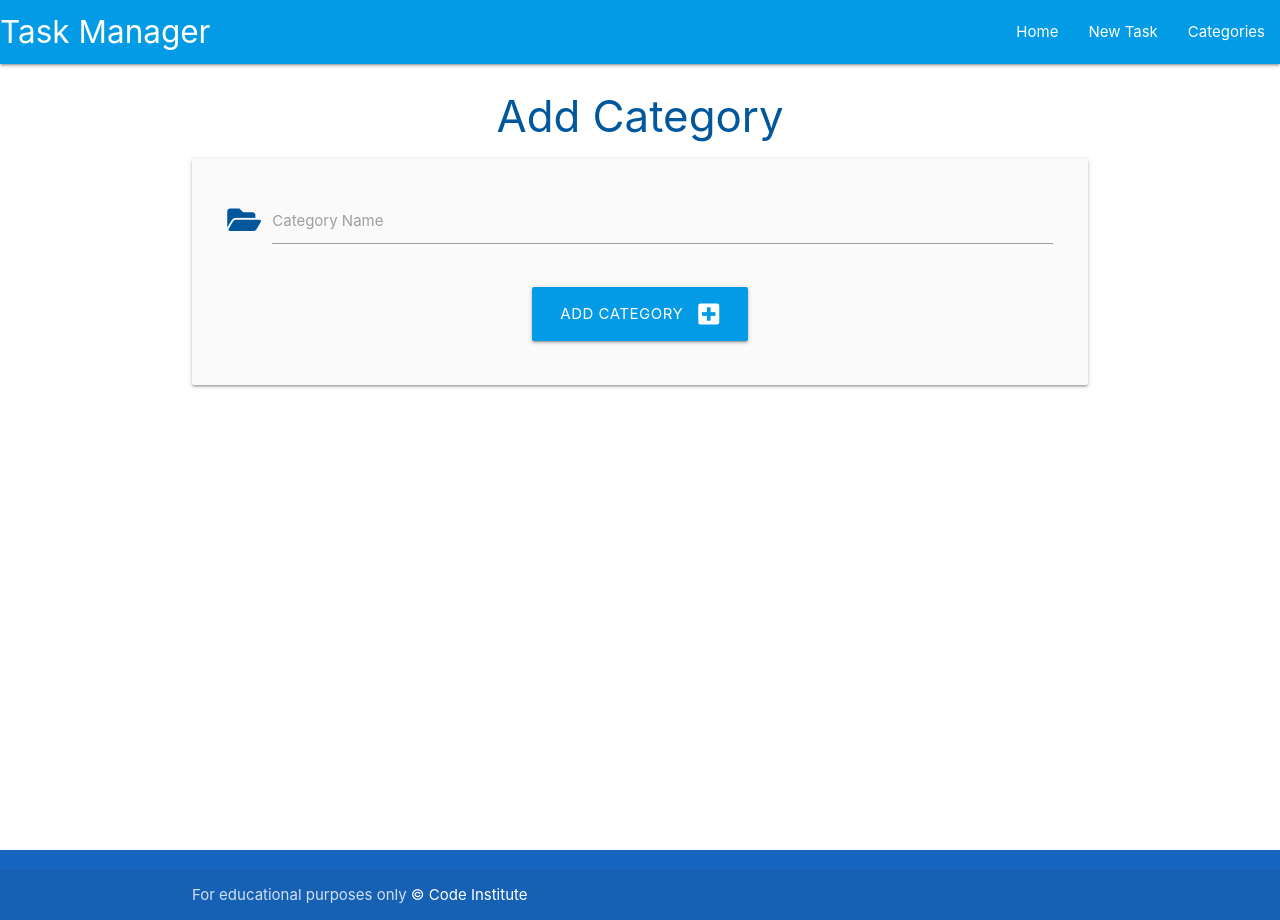
After one commit to CamRaff/DBMS-Walkthrough, a Flask app: page /add_category in a window 1280 px wide. The commit adds this page. Run offline with Flask 3, Linux system fonts and the light colour scheme.

Commit message:
added functionality to create categories and add them to the database

```diff
--- a/taskmanager/routes.py
+++ b/taskmanager/routes.py
@@ -2,7 +2,7 @@
     This file contains the routes for the application
 '''
 
-from flask import render_template
+from flask import render_template, request, redirect, url_for
 from taskmanager import app, db
 from taskmanager.models import Category, Task
 
@@ -13,3 +13,22 @@ def home():
         This function renders the base.html template
     '''
     return render_template("tasks.html")
+
+@app.route("/categories")
+def categories():
+    '''
+        This function renders the categories.html template
+    '''
+    return render_template("categories.html")
+
+@app.route("/add_category", methods=["GET", "POST"])
+def add_category():
+    '''
+        This function renders the add_category.html template
+    '''
+    if request.method == "POST":
+        category = Category(category_name=request.form.get("category_name"))
+        db.session.add(category)
+        db.session.commit()
+        return redirect(url_for("categories"))
+    return render_template("add_category.html")
--- /dev/null
+++ b/taskmanager/templates/add_category.html
@@ -0,0 +1,25 @@
+{% extends "base.html" %}
+{% block content %}
+
+<h3 class="light-blue-text text-darken-4 center-align">Add Category</h3>
+
+<div class="row card-panel grey lighten-5">
+    <form class="col s12" method="POST" action="{{ url_for('add_category') }}">
+        <!-- category name -->
+        <div class="row">
+            <div class="input-field col s12">
+                <i class="fas fa-folder-open prefix light-blue-text text-darken-4"></i>
+                <input id="category_name" name="category_name" minlength="3" maxlength="25" type="text" class="validate" required>
+                <label for="category_name">Category Name</label>
+            </div>
+        </div>
+        <!-- submit button -->
+        <div class="row">
+            <div class="col s12 center-align">
+                <button class="btn-large light-blue darken-1" type="submit">Add Category <i class="fas fa-plus-square right"></i></button>
+            </div>
+        </div>
+    </form>
+</div>
+
+{% endblock %}
--- a/taskmanager/templates/base.html
+++ b/taskmanager/templates/base.html
@@ -28,7 +28,7 @@
               <ul class="right hide-on-med-and-down">
                 <li><a href="{{ url_for('home') }}">Home</a></li>
                 <li><a href="">New Task</a></li>
-                <li><a href="">Categories</a></li>
+                <li><a href="{{ url_for('categories') }}">Categories</a></li>
               </ul>
             </div>
           </nav>
@@ -36,7 +36,7 @@
           <ul class="sidenav" id="mobile-demo">
             <li><a href="{{ url_for('home') }}">Home</a></li>
             <li><a href="">New Task</a></li>
-            <li><a href="">Categories</a></li>
+            <li><a href="{{ url_for('categories') }}">Categories</a></li>
           </ul>
     </header>
 
```
Also changed, not shown: taskmanager/templates/categories.html (added, +12 -0 lines).
